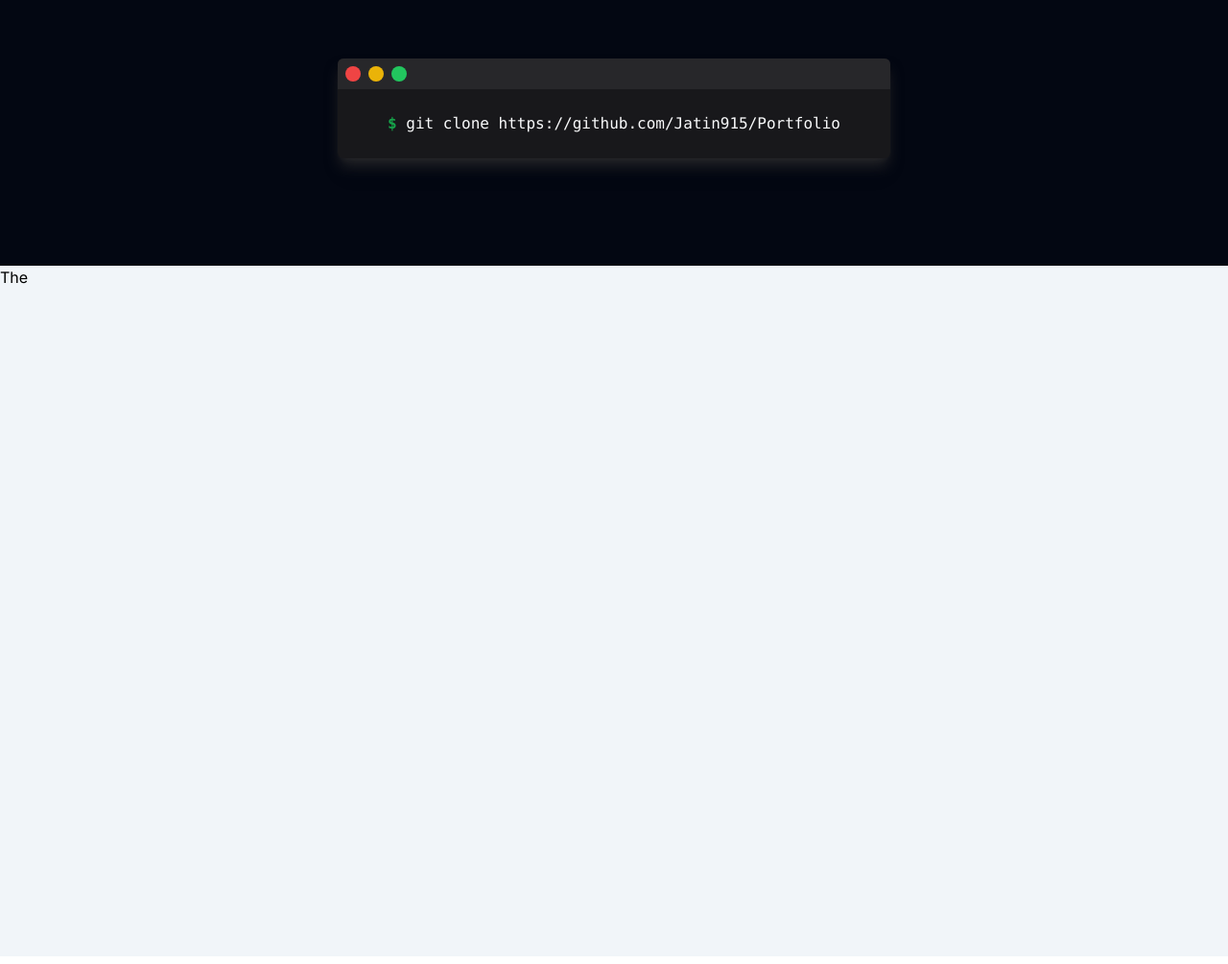
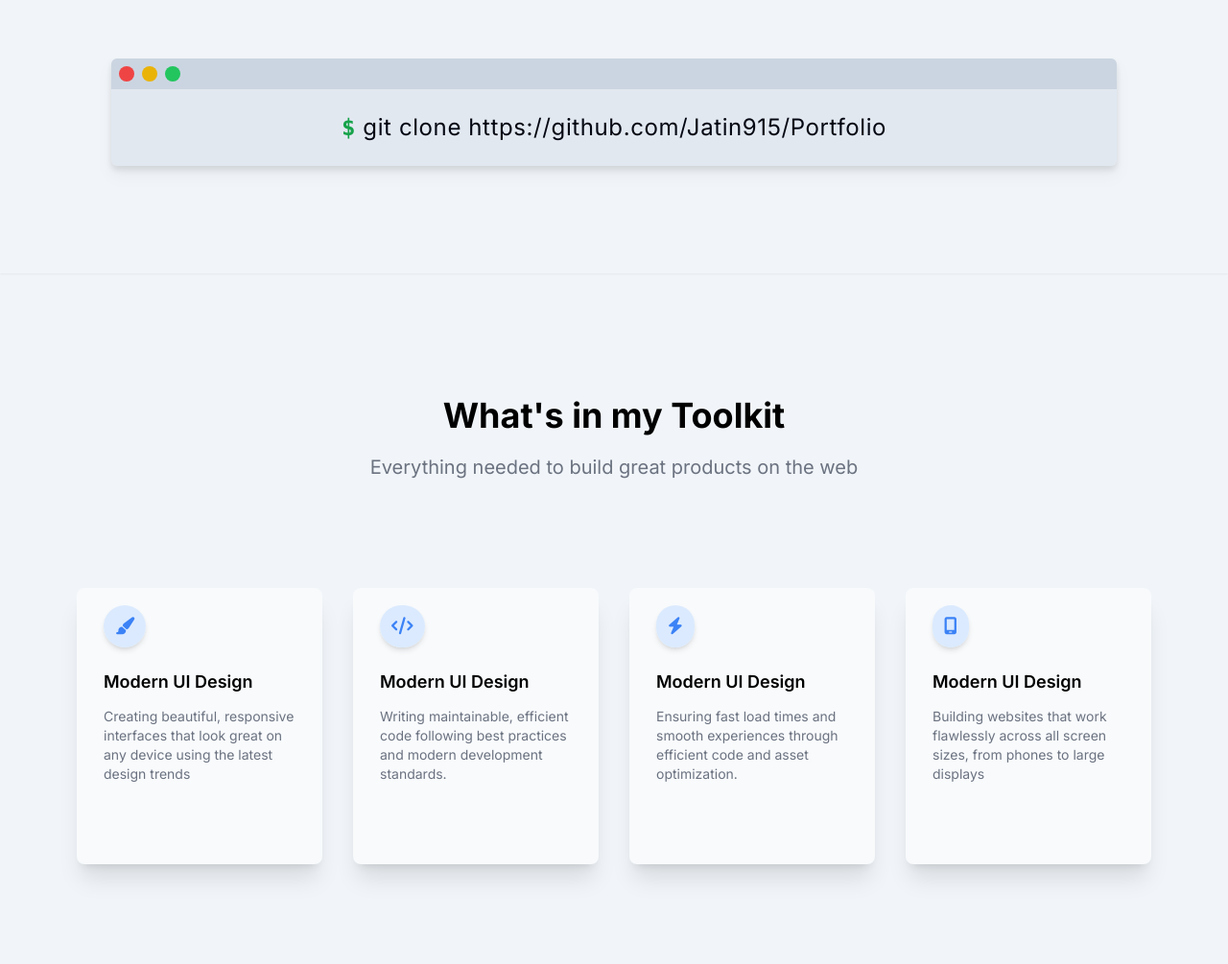
Before and after one commit to Jatin915/Portfolio, a website: page index.html in a window 1280 px wide. Shown: the part 578-1583 px from the top of the page at 96% size. Drawn offline with Linux system fonts and the light colour scheme.

Commit message:
Completed Hero Section and started Features Section

```diff
--- a/index.html
+++ b/index.html
@@ -1,5 +1,5 @@
 <!DOCTYPE html>
-<html lang="en" class="dark">
+<html lang="en" class="">
   <head>
     <meta charset="UTF-8" />
     <meta name="viewport" content="width=\, initial-scale=1.0" />
@@ -23,16 +23,44 @@
 
   <body class="font-sans scroll-smooth m-0 p-0 pt-16 box-border">
 
-    <!-- Navbar starts here-->
+
+    <style>
+        @media (min-width: 1350px) {
+         #hero{
+          padding-left: 14rem;
+          padding-right: 14rem;
+         }
+        }
+    </style>
+
+    <style>
+        @media (max-width: 767px) {
+         #features-boxes{
+          /* display: inline-block; */
+
+          /* display: flex;
+          justify-content: center;
+          overflow: visible */
+         }
+        }
+    </style>
+
+
+
+
+
+
+                                              <!-- Navbar starts here-->
     <nav
       class="fixed top-0 min-w-full min-h-20 z-50 shadow-md bg-white dark:shadow-gray-900 sm:dark:shadow-gray-900 sm:dark:shadow-md flex justify-between items-center px-10 dark:bg-gray-950">
       <strong><h2 class="text-3xl dark:text-white">Jatin.dev</h2></strong>
-      <div id="navigations" class="sm:flex gap-8 hidden">
-        <a href="#" class="cursor-pointer transition-transform duration-300 ease-in-out hover:scale-110 font-semibold dark:text-gray-50">Showcase</a>
-        <a href="#" class="cursor-pointer transition-transform duration-300 ease-in-out hover:scale-110 font-semibold dark:text-gray-50">About</a>
-        <a href="#" class="cursor-pointer transition-transform duration-300 ease-in-out hover:scale-110 font-semibold dark:text-gray-50">Skills</a>
-        <a href="#" class="cursor-pointer transition-transform duration-300 ease-in-out hover:scale-110 font-semibold dark:text-gray-50">Contact</a>
-      </div>
+
+        <ul class="sm:flex gap-8 hidden md:text-lg">
+          <li class="transition-transform duration-300 ease-in-out hover:scale-110"><a href="#" class="cursor-pointer font-semibold dark:text-gray-50">Showcase</a></li>
+          <li class="transition-transform duration-300 ease-in-out hover:scale-110"><a href="#" class="cursor-pointer font-semibold dark:text-gray-50">About</a></li>
+          <li class="transition-transform duration-300 ease-in-out hover:scale-110"><a href="#" class="cursor-pointer font-semibold dark:text-gray-50">Skills</a></li>
+          <li class="transition-transform duration-300 ease-in-out hover:scale-110"><a href="#" class="cursor-pointer font-semibold dark:text-gray-50">Contact</a></li>
+        </ul>
 
       <button class="theme-toggle mt-1 ml-auto mr-6 sm:ml-0 sm:mr-0 transition-transform duration-300 ease-in-out hover:scale-110 dark:text-gray-50">
         <i class="fa-solid fa-moon text-2xl"></i>
@@ -44,12 +72,14 @@
         <span class="block w-6 h-1 bg-black dark:bg-gray-50 mt-1"></span>
       </div>
     </nav>
-    <!-- navbar ends here -->
+                                              <!-- Navbar ends here -->
 
 
-    <!-- Hero sections starts here -->
-    <section class="min-h-[calc(100vh-80px)] backdrop-blur-3xl shadow-sm mt-4 w-full bg-slate-100 dark:bg-gray-950 overflow-hidden">
-      <div class="sm:py-28 sm:px-56 py-16 text-center  min-h-full w-full">
+
+
+                                              <!-- Hero section starts here -->
+    <section class="min-h-[calc(100vh-80px)] md:px-24 w-auto backdrop-blur-3xl shadow-sm mt-4 bg-slate-100 dark:bg-gray-950">
+      <div id="hero" class="sm:py-28 sm:px-8 md:px-1 lg:px-38 py-20 text-center  min-h-full w-full">
 
        <span><h1 class="text-3xl px-4 sm:text-6xl font-bold leading-snug dark:text-white">The <span class="bg-gradient-to-r from-blue-100 via-purple-300 to-teal-200 leading-snug dark:text-gray-800">FullStack Developer</span> For The Web</h1></span>
 
@@ -60,24 +90,67 @@
           <button class="h-12 min-w-full sm:min-w-fit border-slate-400 border-[0.5px] px-6 rounded-md text-gray-600 dark:text-gray-300 dark:bg-transparent">Learn More</button>
         </div>
 
-        <div class="min-h-fit max-w-full md:mt-16 rounded-md bg-slate-200 text-gray-950 drop-shadow-lg dark:shadow-lg dark:shadow-zinc-800 dark:bg-zinc-900 mt-8 mx-32 dark:text-gray-50">
-          <div class="flex space-x-2 h-8 pt-2 px-2 w-full rounded-t-md bg-slate-300 dark:bg-zinc-800">
+        <div class="min-h-fit mx-4 mt-16 text-wrap sm:min-w-fit rounded-md bg-slate-200 text-gray-950 drop-shadow-lg dark:shadow-lg dark:shadow-zinc-800 dark:bg-zinc-900 dark:text-gray-50">
+          <div class="flex space-x-2 h-8 pt-2 px-2 min-w-full rounded-t-md bg-slate-300 dark:bg-zinc-800">
             <span class="h-4 w-4 rounded-full bg-red-500 block"></span>
             <span class="h-4 w-4 rounded-full bg-yellow-500 block"></span>
             <span class="h-4 w-4 rounded-full bg-green-500 block"></span>
           </div>
 
-          <div class="font-mono pb-6 text-wrap pt-6"><span class="text-green-600 font-mono font-semibold">$</span> git clone https://github.com/Jatin915/Portfolio</div>
+          <div class="font-mon px-1 sm:px-3 lg:text-2xl text-lg pb-6 pt-6 tracking-wide"><span class="text-green-600 font-mono font-semibold">$</span> git clone https://github.com/Jatin915/Portfolio</div>
         </div>
 
       </div>
     </section>
-    <!-- Hero sections ends here -->
+                                              <!-- Hero section ends here -->
 
 
-    <div class="min-h-[calc(100vh-80px)] bg-slate-100">
-       <h1>The</h1>
-    </div>
+
+                                              <!-- Features section starts here -->
+    <section class="min-h-[calc(100vh-80px)] bg-slate-100 pt-32 flex flex-col items-center dark:bg-zinc-950">
+
+      <div class="min-h-full min-w-fit text-center mb-28">
+        <h3 class="text-4xl font-bold mb-5 dark:text-white">What's in my Toolkit</h3>
+        <p class="text-gray-500 text-xl dark:text-gray-400">Everything needed to build great products on the web</p>
+      </div>
+
+      <div id="features-boxes" class="min-h-full max-w-72 sm:min-w-full flex gap-10 justify-between overflow-x-auto sm:flex sm:flex-grow sm:flex-wrap sm:justify-center sm:gap-8">
+
+        <div class="h-72 min-w-64 sm:w-64 ml-4 sm:ml-0 shadow-xl border-x-1 rounded-lg p-7 bg-slate-50 dark:bg-slate-500">
+          <span class="p-3 inline bg-blue-100 shadow-md rounded-full"><i class="fa-solid fa-paintbrush text-blue-500 text-lg"></i></span>
+          <div class="mt-8">
+            <h3 class="mb-3 text-lg font-semibold">Modern UI Design</h3>
+            <p class="text-sm text-gray-500">Creating beautiful, responsive interfaces that look great on any device using the latest design trends</p>
+          </div>
+        </div>
+
+        <div class="h-72 min-w-64 sm:w-64 shadow-xl border-x-1 rounded-lg p-7 bg-slate-50">
+          <span class="p-3 inline bg-blue-100 shadow-md rounded-full"><i class="fa-solid fa-code text-blue-500 text-lg"></i></span>
+          <div class="mt-8">
+            <h3 class="mb-3 text-lg font-semibold">Modern UI Design</h3>
+            <p class="text-sm text-gray-500">Writing maintainable, efficient code following best practices and modern development standards.</p>
+          </div>
+        </div>
+
+        <div class="h-72 min-w-64 sm:w-64 shadow-xl border-x-1 rounded-lg p-7 bg-slate-50">
+          <span class="p-3 inline bg-blue-100 shadow-md rounded-full"><i class="fa-solid fa-bolt text-blue-500 text-lg"></i></span>
+          <div class="mt-8">
+            <h3 class="mb-3 text-lg font-semibold">Modern UI Design</h3>
+            <p class="text-sm text-gray-500">Ensuring fast load times and smooth experiences through efficient code and asset optimization.</p>
+          </div>
+        </div>
+
+        <div class="h-72 min-w-64 sm:w-64 shadow-xl border-x-1 rounded-lg p-7 bg-slate-50 mr-4 sm:mr-0">
+          <span class="p-3 inline bg-blue-100 shadow-md rounded-full"><i class="fa-solid fa-mobile-screen text-blue-500 text-lg"></i></span>
+          <div class="mt-8">
+            <h3 class="mb-3 text-lg font-semibold">Modern UI Design</h3>
+            <p class="text-sm text-gray-500">Building websites that work flawlessly across all screen sizes, from phones to large displays</p>
+          </div>
+        </div>
+      </div>
+    </section>
+                                              <!-- Features section starts here -->
+
 
   </body>
 </html>
```
Also changed, not shown: src/output.css.
